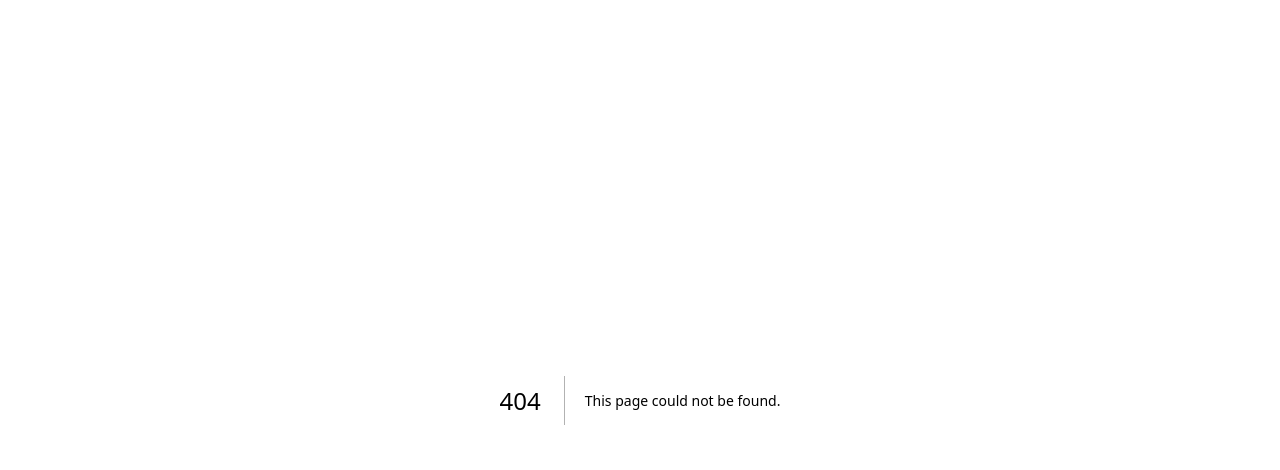
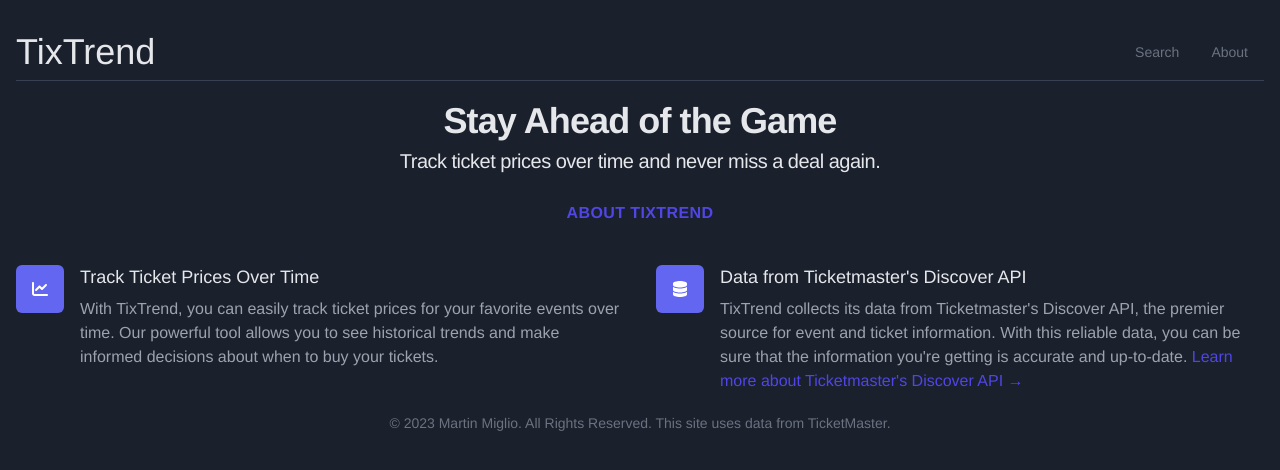
Before and after one commit to martinmiglio/tixtrend, a Next.js app in the folder site/: page /about in a window 1280 px wide. Before the commit this address had no page. Shown: the top 470 px of the page. Built offline with nearby package versions, Linux system fonts and the light colour scheme.

Commit message:
add about page, headerbar and footerbar update pages and styling

```diff
--- /dev/null
+++ b/site/src/components/FooterBar.tsx
@@ -0,0 +1,19 @@
+import React from "react";
+
+const FooterBar = () => {
+  return (
+    <span className="block text-sm text-gray-500 sm:text-center">
+      © 2023{" "}
+      <a href="https://martinmiglio.dev/" className="hover:underline">
+        Martin Miglio
+      </a>
+      . All Rights Reserved. This site uses data from{" "}
+      <a href="https://ticketmaster.com/" className="hover:underline">
+        TicketMaster
+      </a>
+      .
+    </span>
+  );
+};
+
+export default FooterBar;
--- /dev/null
+++ b/site/src/components/HeaderBar.tsx
@@ -0,0 +1,38 @@
+import React from "react";
+import Link from "next/link";
+
+const HeaderBar = ({ noTagline }: { noTagline?: boolean }) => {
+  return (
+    <>
+      <div className="border-b border-gray-700 mb-3">
+        <div className="sm:flex sm:items-center sm:justify-between pb-2">
+          <Link href="/" className="flex items-center mb-4 sm:mb-0">
+            <h1 className="text-4xl">TixTrend</h1>
+          </Link>
+          <ul className="flex flex-wrap items-center mb-6 text-sm font-medium text-gray-500 sm:mb-0 dark:text-gray-400 space-x-8 mr-4">
+            <li>
+              <Link href="/">Search</Link>
+            </li>
+            <li>
+              <Link href="/about" className="hover:underline ">
+                About
+              </Link>
+            </li>
+          </ul>
+        </div>
+      </div>
+      {!!!noTagline && (
+        <div className="w-full flex flex-col justify-center items-center pb-5">
+          <h2 className="mt-2 text-3xl leading-8 font-extrabold tracking-tight sm:text-4xl">
+            Stay Ahead of the Game
+          </h2>
+          <h3 className="text-xl my-2 leading-6 tracking-tight">
+            Track ticket prices over time and never miss a deal again.
+          </h3>
+        </div>
+      )}
+    </>
+  );
+};
+
+export default HeaderBar;
--- a/site/src/components/search/EventSearch.tsx
+++ b/site/src/components/search/EventSearch.tsx
@@ -8,7 +8,9 @@ import Link from "next/link";
 import dynamic from "next/dynamic";
 import { EventData } from "@utils/types/EventData";
 
-const EventSearchBar = dynamic(() => import("@components/search/EventSearchBar"));
+const EventSearchBar = dynamic(
+  () => import("@components/search/EventSearchBar")
+);
 const EventInfoItem = dynamic(() => import("@components/EventInfoItem"));
 
 const EventSearch = () => {
@@ -38,7 +40,7 @@ const EventSearch = () => {
   }, []);
 
   return (
-    <div className="w-screen">
+    <div className="w-full">
       <EventSearchBar onSearch={searchEvents} />
       {!eventsData || eventsData.length === 0 ? (
         <></>
--- a/site/src/components/search/EventSearchBar.tsx
+++ b/site/src/components/search/EventSearchBar.tsx
@@ -41,7 +41,7 @@ const EventSearchBar = ({
   }, []);
 
   return (
-    <div className="flex justify-center items-center px-4 pb-4">
+    <div className="flex justify-center items-center pb-4">
       <div className="w-full max-w-screen-sm flex items-center py-2 rounded-full bg-white">
         <input
           ref={searchInput}
--- /dev/null
+++ b/site/src/pages/about.tsx
@@ -0,0 +1,64 @@
+import React from "react";
+import { FontAwesomeIcon } from "@fortawesome/react-fontawesome";
+import { faChartLine, faDatabase } from "@fortawesome/free-solid-svg-icons";
+
+import HeaderBar from "@components/HeaderBar";
+import FooterBar from "@components/FooterBar";
+
+export default function About() {
+  return (
+    <div className="w-full max-w-screen-xl mx-auto p-4 md:py-8">
+      <HeaderBar />
+      <div className="max-w-7xl mx-auto">
+        <div className="lg:text-center">
+          <h2 className="text-base text-indigo-600 font-semibold tracking-wide uppercase">
+            About TixTrend
+          </h2>
+        </div>
+        <div className="mt-10 mb-5">
+          <dl className="space-y-10 md:space-y-0 md:grid md:grid-cols-2 md:gap-x-8 md:gap-y-10">
+            <div className="relative">
+              <dt>
+                <div className="absolute flex items-center justify-center h-12 w-12 rounded-md bg-indigo-500 text-white">
+                  <FontAwesomeIcon icon={faChartLine} />
+                </div>
+                <p className="ml-16 text-lg leading-6 font-medium">
+                  Track Ticket Prices Over Time
+                </p>
+              </dt>
+              <dd className="mt-2 ml-16 text-base text-gray-400">
+                With TixTrend, you can easily track ticket prices for your
+                favorite events over time. Our powerful tool allows you to see
+                historical trends and make informed decisions about when to buy
+                your tickets.
+              </dd>
+            </div>
+            <div className="relative">
+              <dt>
+                <div className="absolute flex items-center justify-center h-12 w-12 rounded-md bg-indigo-500 text-white">
+                  <FontAwesomeIcon icon={faDatabase} />
+                </div>
+                <p className="ml-16 text-lg leading-6 font-medium">
+                  Data from Ticketmaster's Discover API
+                </p>
+              </dt>
+              <dd className="mt-2 ml-16 text-base text-gray-400">
+                TixTrend collects its data from Ticketmaster's Discover API, the
+                premier source for event and ticket information. With this
+                reliable data, you can be sure that the information you're
+                getting is accurate and up-to-date.{" "}
+                <a
+                  href="https://developer.ticketmaster.com/explore/"
+                  className="text-indigo-600 hover:text-indigo-500"
+                >
+                  Learn more about Ticketmaster's Discover API &rarr;
+                </a>
+              </dd>
+            </div>
+          </dl>
+        </div>
+      </div>
+      <FooterBar />
+    </div>
+  );
+}
--- a/site/src/pages/event/[eventid].tsx
+++ b/site/src/pages/event/[eventid].tsx
@@ -7,6 +7,8 @@ import useWindowDimensions from "@components/helpers/WindowDimensions";
 import PriceTable from "@components/chart/PriceTable";
 import PriceChart from "@components/chart/PriceChart";
 import EventInfoItem from "@components/EventInfoItem";
+import HeaderBar from "@components/HeaderBar";
+import FooterBar from "@components/FooterBar";
 
 const Event = () => {
   const router = useRouter();
@@ -64,7 +66,9 @@ const Event = () => {
 
   if (priceDataSet.length > 0) {
     return (
-      <div className="w-screen inline-flex flex-col justify-center items-center">
+      <div className="w-full max-w-screen-xl mx-auto p-4 md:py-8">
+        <HeaderBar noTagline />
+        <div className="w-full inline-flex flex-col justify-center items-center">
           <div className="w-full p-5">
             <EventInfoItem eventData={eventData} />
           </div>
@@ -73,13 +77,15 @@ const Event = () => {
             height={windowHeight * 0.5}
             width={windowWidth}
           />
-        <PriceTable priceDataSet={priceDataSet} />
+        </div>
+        <FooterBar />
       </div>
     );
   }
 
   return (
-    <div className="w-screen">
+    <div className="w-full max-w-screen-xl mx-auto p-4 md:py-8">
+      <HeaderBar noTagline />
       <div className="w-full p-5">
         <EventInfoItem eventData={eventData} />
       </div>
@@ -94,6 +100,7 @@ const Event = () => {
             Now Tracking event {eventid}...
           </div>
         ))}
+      <FooterBar />
     </div>
   );
 };
--- a/site/src/pages/index.tsx
+++ b/site/src/pages/index.tsx
@@ -1,5 +1,7 @@
 import Head from "next/head";
 import EventSearch from "@components/search/EventSearch";
+import HeaderBar from "@components/HeaderBar";
+import FooterBar from "@components/FooterBar";
 
 export default function Home() {
   return (
@@ -10,10 +12,12 @@ export default function Home() {
         <meta name="viewport" content="width=device-width, initial-scale=1" />
         <link rel="icon" href="/favicon.ico" />
       </Head>
-      <div className="border-b border-gray-700 mb-3">
-        <h1 className="text-4xl px-5 py-2">TixTrend</h1>
+
+      <div className="w-full max-w-screen-xl mx-auto p-4 md:py-8">
+        <HeaderBar />
+        <EventSearch />
+        <FooterBar />
       </div>
-      <EventSearch />
     </>
   );
 }
--- a/site/src/styles/globals.css
+++ b/site/src/styles/globals.css
@@ -4,6 +4,6 @@
 
 body {
   background-color: #1a202c;
-  color: #fff;
+  color: rgb(229 231 235);
   font-family: Averta, Helvetica Neue, Helvetica, Arial, sans-serif;
 }
```
Lines whose indentation alone changed are shown as unchanged.
